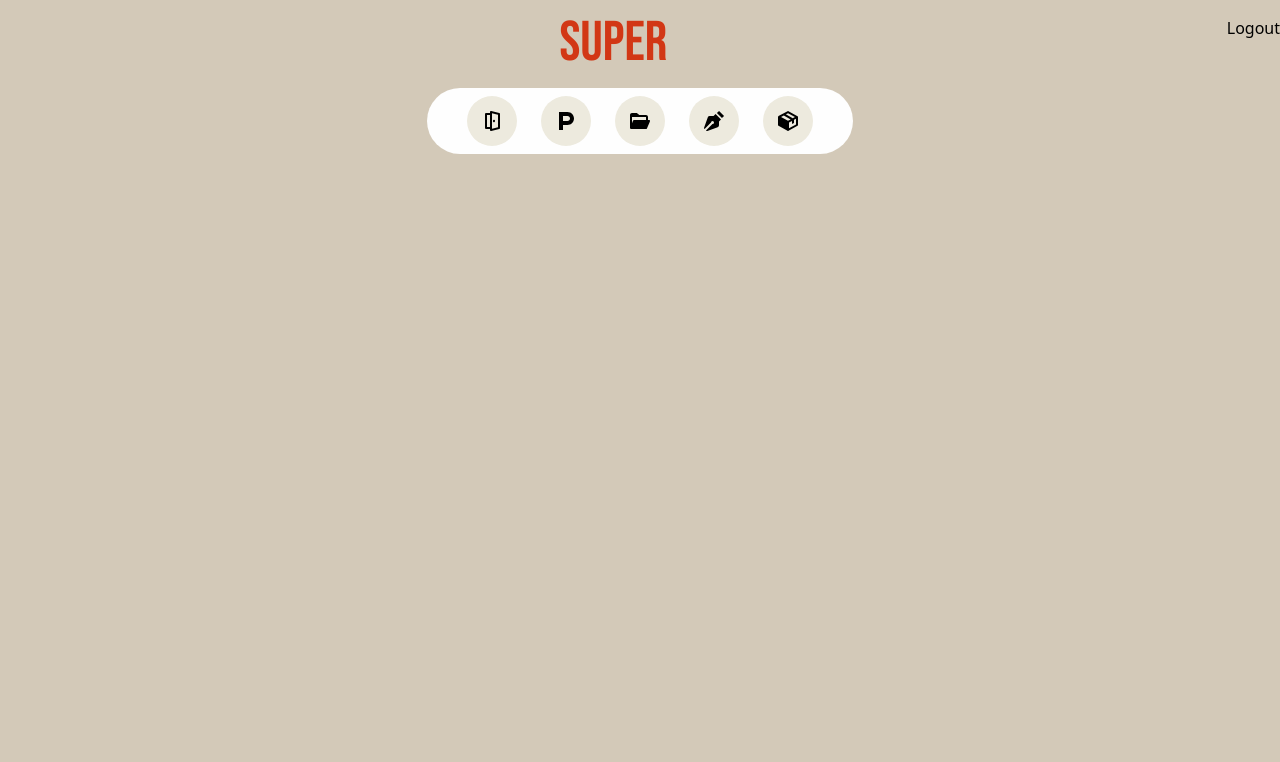
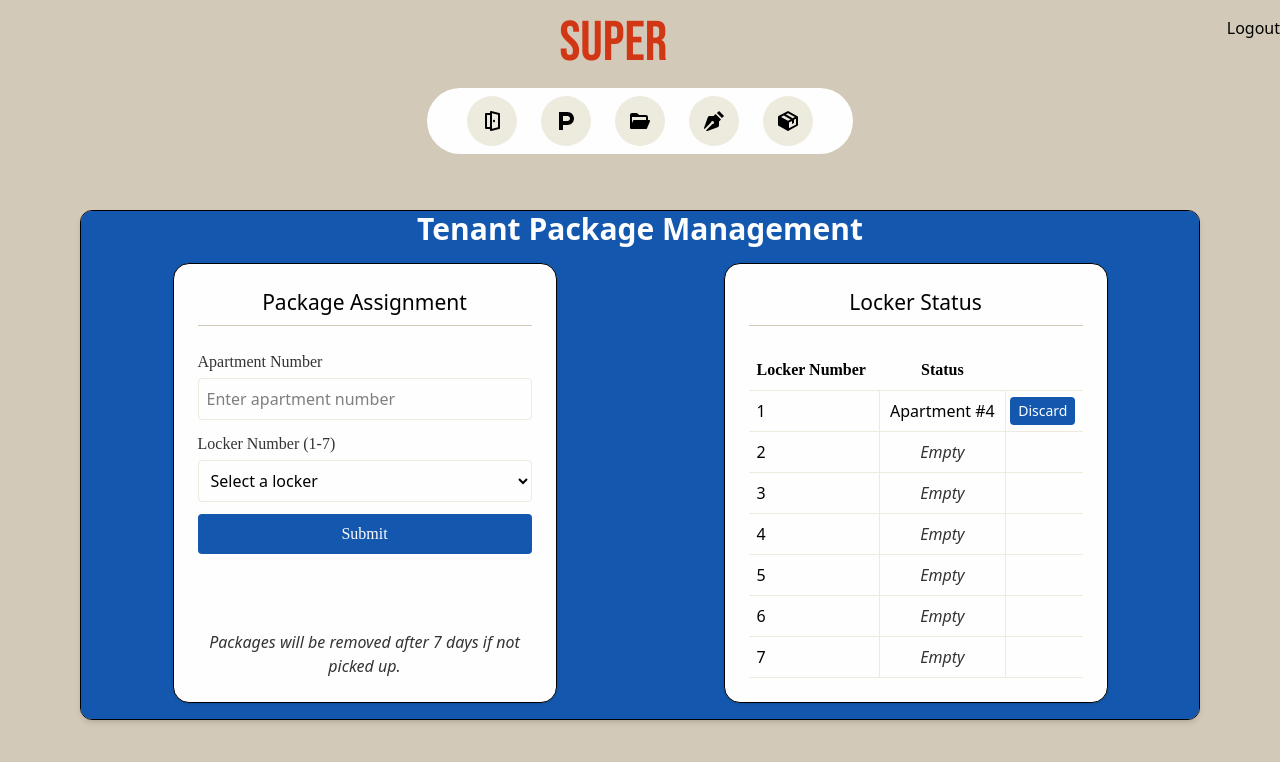
Before and after one commit to seancampbell3161/DSD-app, a React (Vite) app in the folder super_gui/: page /smartlock in a window 1280 px wide. Before the commit this address had no page. Shown: the top 762 px of the page. Built offline with nearby package versions, Linux system fonts and the light colour scheme; a web font is replaced by a local one.

Commit message:
feat: Add initial draft for DoorManUI component for tenant package management

```diff
--- a/super_gui/src/App.tsx
+++ b/super_gui/src/App.tsx
@@ -4,6 +4,7 @@ import { ToastContainer } from "react-toastify";
 import Header from "./components/Header";
 import FrontDoorUI from "./components/FrontDoorUI.tsx";
 import Activeparkpass from "./components/Activeparkpass";
+import DoorManUI from "./components/DoorManUI.tsx";
 import { Login } from "./pages/login";
 import { Complaint } from "./components/complaint/Complaint";
 // import DigitalLease from "./components/DigitalLease";
@@ -21,6 +22,7 @@ const App = () => {
           <Route path="/parking" element={<Activeparkpass />} />
           <Route path="/complaint" element={<Complaint />} />
           {/* <Route path="/lease" element={<DigitalLease />} /> */}
+          <Route path="/smartlock" element={<DoorManUI />} />
         </Routes>
         <ToastContainer />
       </BrowserRouter>
--- /dev/null
+++ b/super_gui/src/components/DoorManUI.tsx
@@ -0,0 +1,168 @@
+import { useState, useEffect } from "react";
+import { toast } from "react-toastify";
+import trashCan from "/assets/icons/bin.svg";
+
+// Interface for package lockers
+interface PackageLocker {
+  id: number;
+  lockerNumber: number;
+  status: string;
+  apartmentNumber?: string;
+}
+
+const DoorManUI = () => {
+  const [apartmentNumber, setApartmentNumber] = useState("");
+  const [selectedLocker, setSelectedLocker] = useState("");
+
+  // Mock data for lockers
+  const [lockers, setLockers] = useState<PackageLocker[]>([
+    { id: 1, lockerNumber: 1, status: "Apartment #4", apartmentNumber: "4" },
+    { id: 2, lockerNumber: 2, status: "Empty" },
+    { id: 3, lockerNumber: 3, status: "Empty" },
+    { id: 4, lockerNumber: 4, status: "Empty" },
+    { id: 5, lockerNumber: 5, status: "Empty" },
+    { id: 6, lockerNumber: 6, status: "Empty" },
+    { id: 7, lockerNumber: 7, status: "Empty" },
+  ]);
+
+  // Mock function to assign package
+  const assignPackage = () => {
+    if (!apartmentNumber || !selectedLocker) {
+      return;
+    }
+    // Mock implementation
+  };
+
+  // Mock function to discard package
+  const discardPackage = (id: number) => {
+    // Mock implementation
+  };
+
+  return (
+    <main className="min-h-screen relative pb-16 md:pb-0">
+      <div className="mx-auto max-w-6xl m-4 p-4">
+        <div className="border rounded-xl shadow-md overflow-hidden">
+          <h1 className="text-center text-xl sm:text-2xl md:text-3xl font-semibold text-white bg-accentBlue">
+            Tenant Package Management
+          </h1>
+          <div className="flex flex-col md:flex-row justify-center gap-4 bg-accentBlue p-4">
+            {/* Package Assignment Section - LEFT */}
+            <div className="md:w-1/2 flex justify-center">
+              <div className="flex flex-col items-center justify-start border rounded-2xl p-6 w-full max-w-sm shadow-sm hover:shadow transition bg-white h-full">
+                <div className="w-full mb-6">
+                  <h2 className="text-xl text-center font-medium font-[Roboto Condensed]">
+                    Package Assignment
+                  </h2>
+                  <hr className="border-[#D3C9B8] w-full mt-2" />
+                </div>
+
+                {/* Input Fields */}
+                <div className="w-full mb-4">
+                  <div className="flex flex-col mb-3">
+                    <label className="mb-1 font-body text-charcoal">
+                      Apartment Number
+                    </label>
+                    <input
+                      type="text"
+                      className="border border-beige rounded p-2"
+                      placeholder="Enter apartment number"
+                      value={apartmentNumber}
+                      onChange={(e) => setApartmentNumber(e.target.value)}
+                    />
+                  </div>
+                  <div className="flex flex-col mb-3">
+                    <label className="mb-1 font-body text-charcoal">
+                      Locker Number (1-7)
+                    </label>
+                    <select
+                      className="border border-beige rounded p-2"
+                      value={selectedLocker}
+                      onChange={(e) => setSelectedLocker(e.target.value)}
+                    >
+                      <option value="">Select a locker</option>
+                      <option value="1">Locker 1</option>
+                      <option value="2">Locker 2</option>
+                      <option value="3">Locker 3</option>
+                      <option value="4">Locker 4</option>
+                      <option value="5">Locker 5</option>
+                      <option value="6">Locker 6</option>
+                      <option value="7">Locker 7</option>
+                    </select>
+                  </div>
+                  <button
+                    className="bg-accentBlue text-white py-2 px-4 rounded font-body w-full"
+                    onClick={assignPackage}
+                  >
+                    Submit
+                  </button>
+                </div>
+
+                <p className="mt-auto text-charcoal italic text-center">
+                  Packages will be removed after 7 days if not picked up.
+                </p>
+              </div>
+            </div>
+
+            {/* Locker Status Section - RIGHT */}
+            <div className="md:w-1/2 flex justify-center">
+              <div className="flex flex-col items-center justify-start border rounded-2xl p-6 w-full max-w-sm shadow-sm hover:shadow transition bg-white h-full">
+                <div className="w-full mb-6">
+                  <h2 className="text-xl text-center font-medium font-[Roboto Condensed]">
+                    Locker Status
+                  </h2>
+                  <hr className="border-[#D3C9B8] w-full mt-2" />
+                </div>
+
+                <div className="w-full">
+                  <table className="w-full">
+                    <thead className="sticky top-0 bg-white">
+                      <tr className="border-b border-beige">
+                        <th className="p-2 text-left font-body border-b border-beige">
+                          Locker Number
+                        </th>
+                        <th className="p-2 text-center font-body border-b border-beige">
+                          Status
+                        </th>
+                        <th className="p-2"></th>
+                      </tr>
+                    </thead>
+                    <tbody>
+                      {lockers.map((locker) => (
+                        <tr key={locker.id} className="border-b border-beige">
+                          <td className="p-2 text-left border-r border-beige">
+                            {locker.lockerNumber}
+                          </td>
+                          <td
+                            className={`p-2 text-center border-r border-beige ${
+                              locker.status === "Empty"
+                                ? "italic text-charcoal"
+                                : ""
+                            }`}
+                          >
+                            {locker.status}
+                          </td>
+                          <td className="p-1">
+                            {locker.status !== "Empty" && (
+                              <button
+                                className="bg-accentBlue text-white py-1 px-2 rounded text-sm"
+                                onClick={() => discardPackage(locker.id)}
+                              >
+                                Discard
+                              </button>
+                            )}
+                          </td>
+                        </tr>
+                      ))}
+                    </tbody>
+                  </table>
+                </div>
+              </div>
+            </div>
+          </div>
+        </div>
+      </div>
+    </main>
+  );
+};
+
+export default DoorManUI;
```
